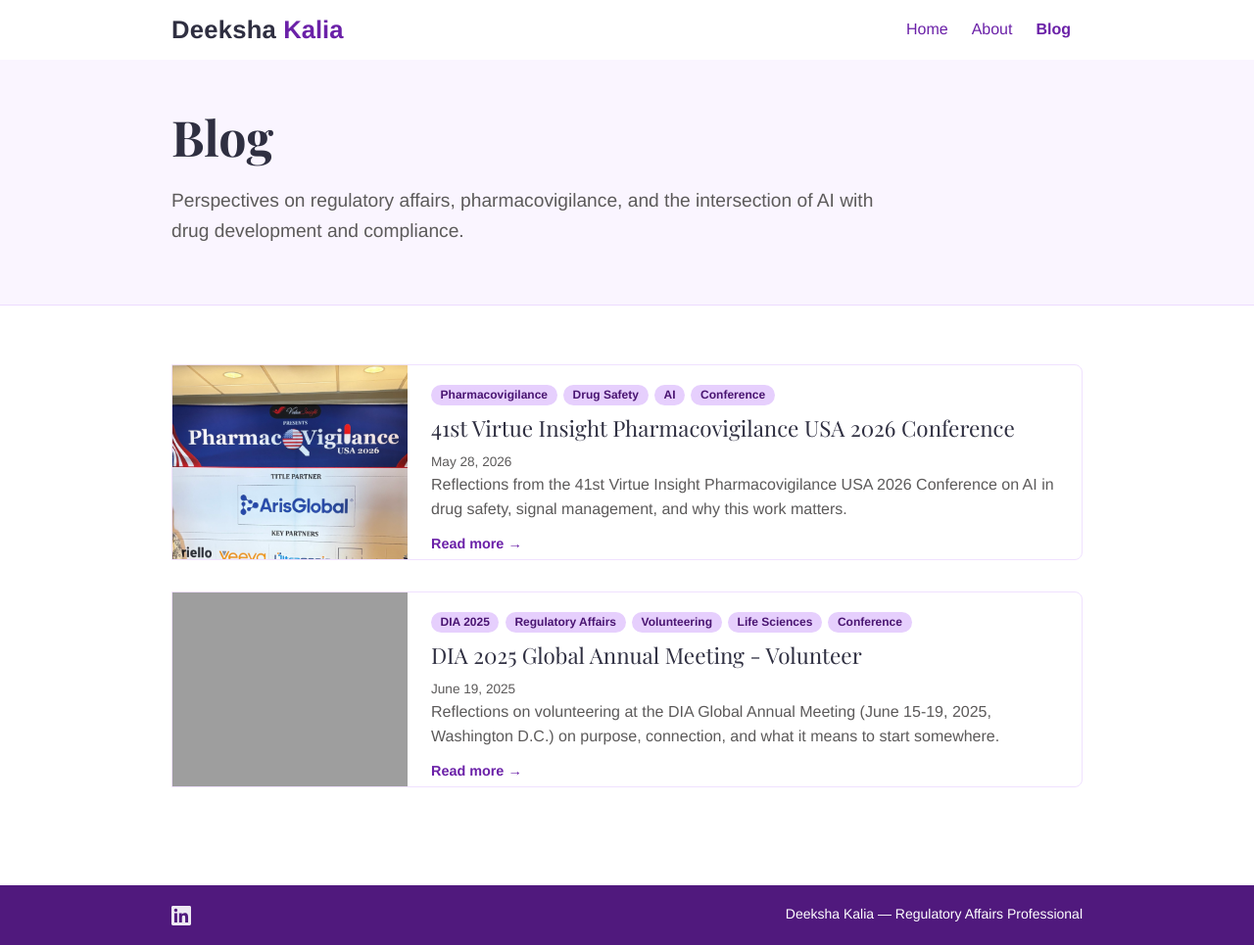
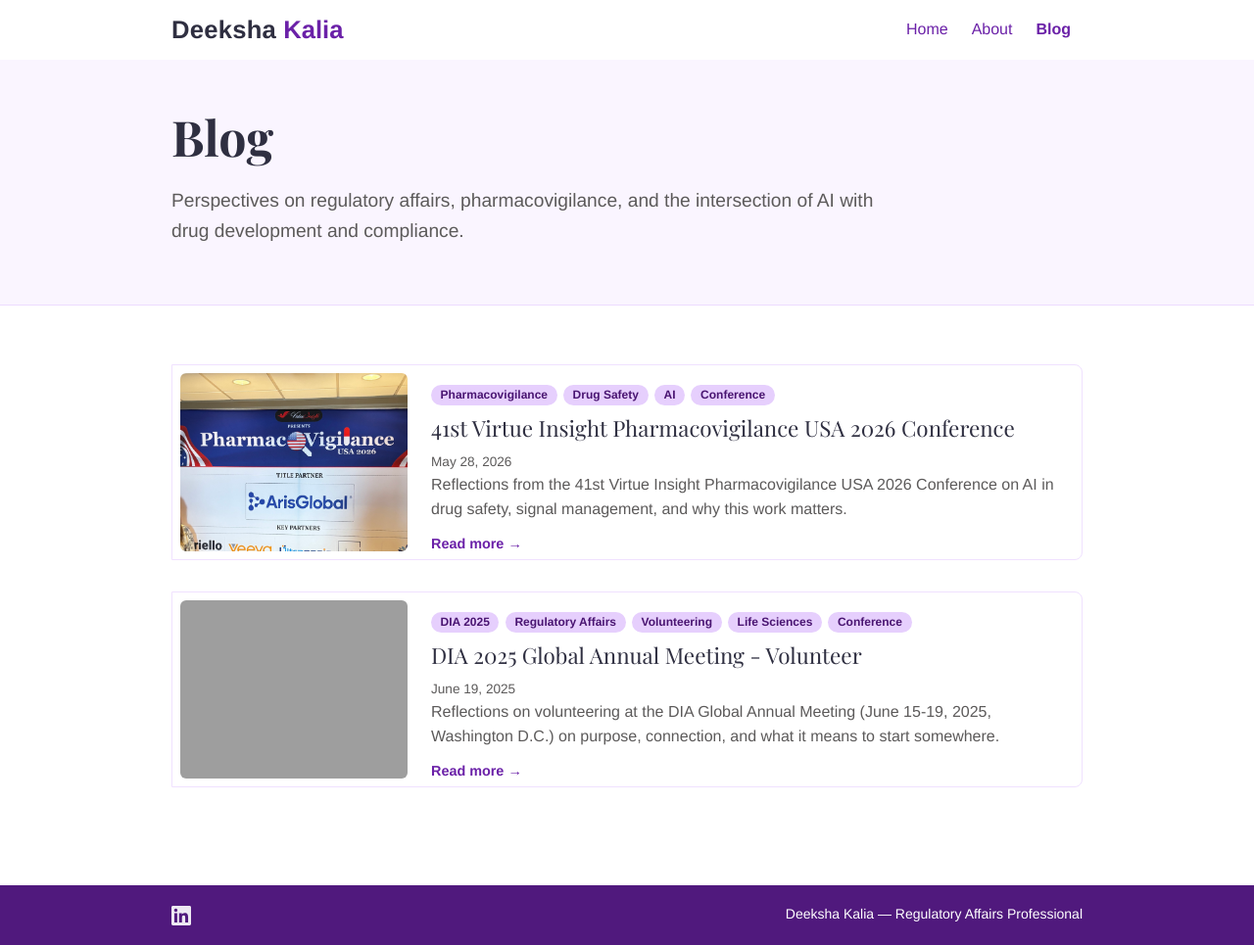
Before and after one commit to deekshakalia/deekshakalia.github.io, a Jekyll site: the page built from blog.md, in a window 1280 px wide and 965 px high. Shown: the whole window at 98% size. Built offline with Jekyll 4.4.1, drawn with Linux system fonts in a browser that asks for light colours; grey boxes are pictures that could not be loaded.

Commit message:
Add padding and border-radius to blog post card styles
- Introduce padding to the blog post card for improved spacing.
- Add border-radius to enhance the visual appeal of the post images.

```diff
--- a/_sass/pages/_page-blog.scss
+++ b/_sass/pages/_page-blog.scss
@@ -33,6 +33,7 @@
     display: block;
     flex-shrink: 0;
     width: 200px;
+    padding: 0.5rem 0 0.5rem 0.5rem;
 
     @include media-breakpoint-up(md) {
       width: 240px;
@@ -45,6 +46,7 @@
     object-fit: cover;
     object-position: center center;
     display: block;
+    border-radius: 6px;
   }
 
   .post-card-body {
```
